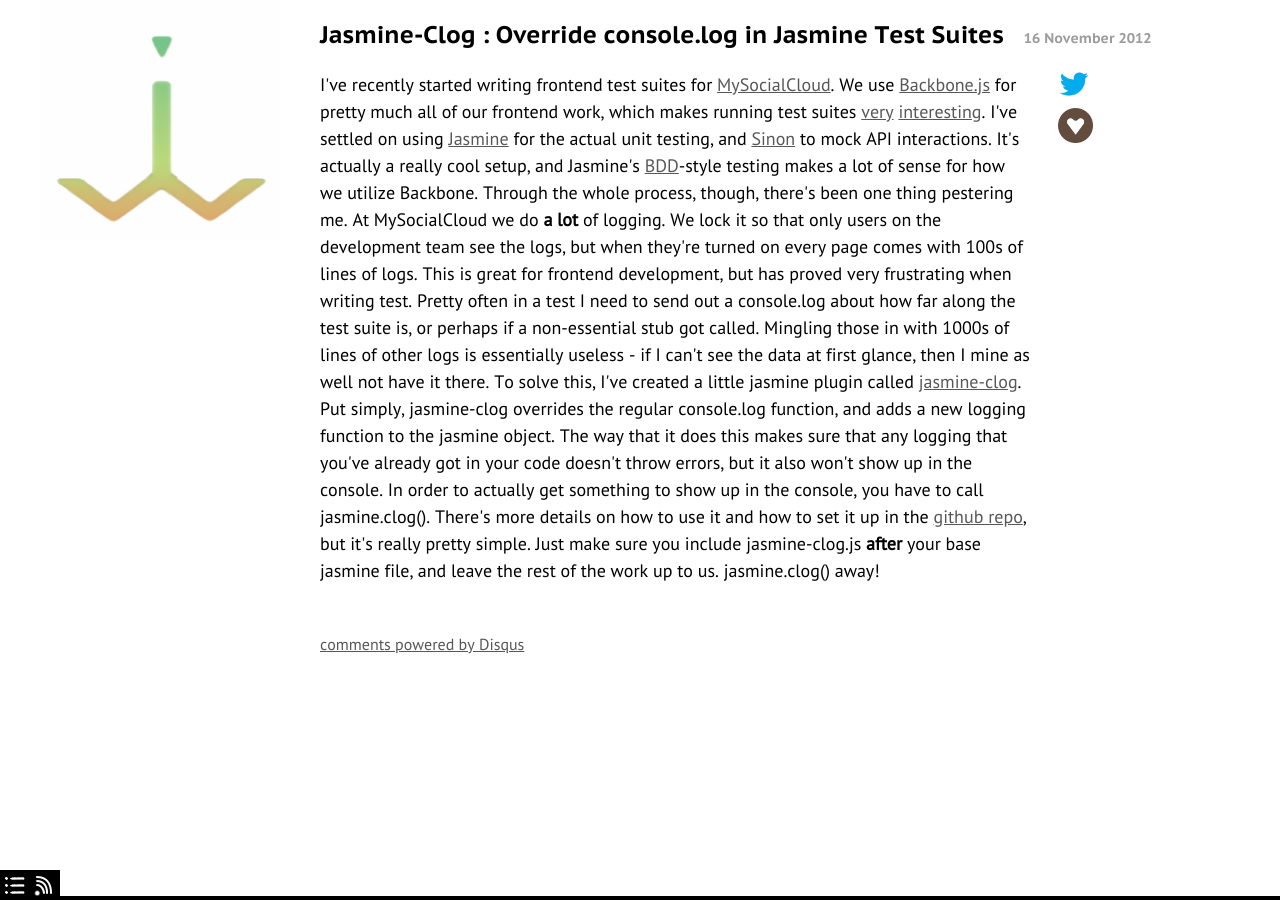
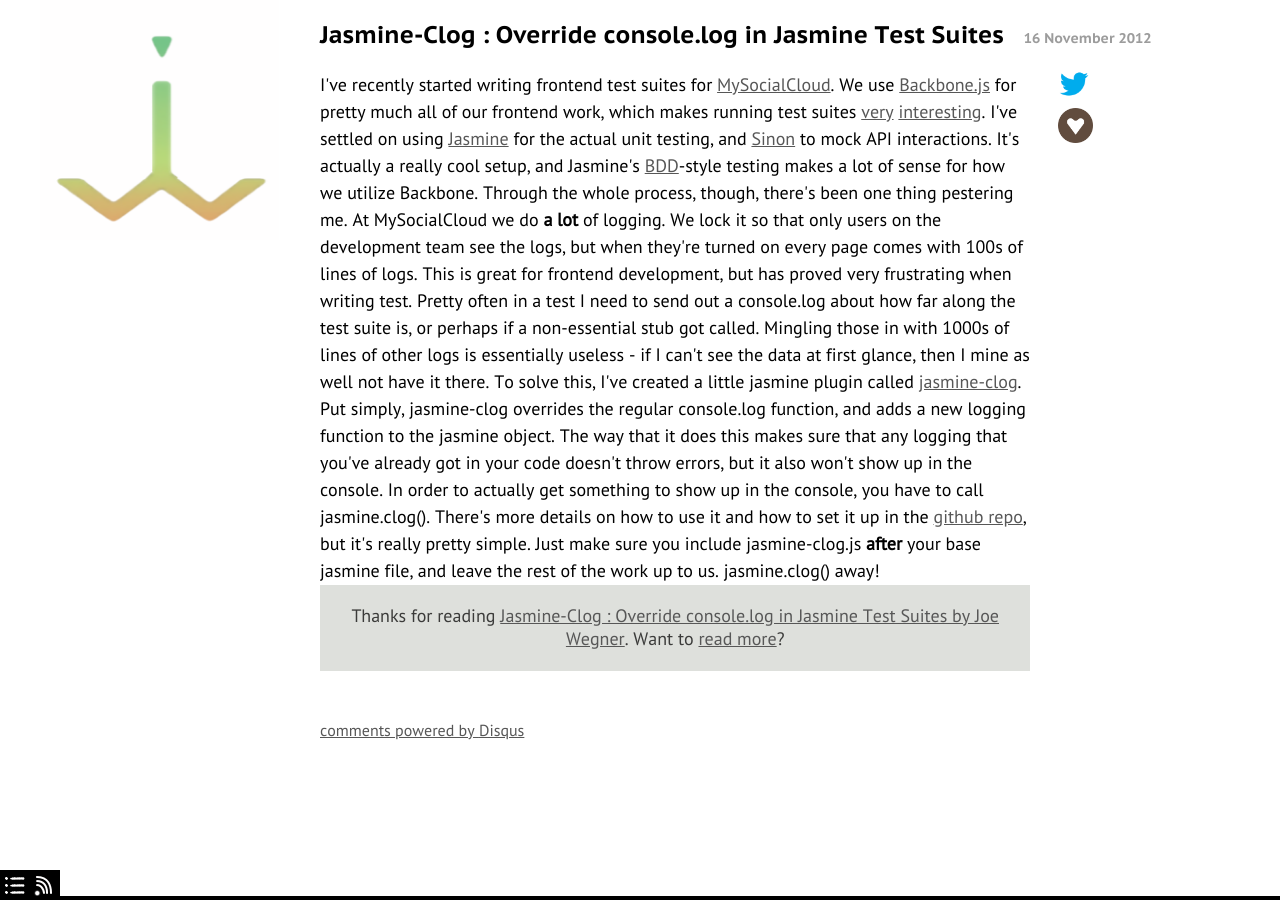
Before and after one commit to josephwegner/josephwegner.github.com, a Jekyll site: the page built from _posts/2012-11-16-jasmine-clog-override-console-log-in-jasmine-test-suites.html, in a window 1280 px wide. Built offline with Jekyll 4.4.1, drawn with Linux system fonts in a browser that asks for light colours; Markdown is read by kramdown in place of the engine named in the settings; comment, search, counter and statistics services are not loaded.

Commit message:
link up my name on all posts and blog index

```diff
--- a/_layouts/blog.html
+++ b/_layouts/blog.html
@@ -29,7 +29,7 @@
 <body>
 	<div id="metaColumn">
 		<div id="logo">
-			<a href="/"><img src="/images/logo.png" /></a>
+			<a href="/"><img src="/images/logo.png" alt="Joe Wegner" /></a>
 		</div>
 		<div id="footercontrols">
 			<div id="rss"><a href="/feed.xml"><img src="/images/rss.png" /></a></div></div>
@@ -42,6 +42,6 @@
 			{% endfor %}
 		</ul>
 	</div>
-	<div id="footer"></div>
+	<div id="footer">WegnerDesign Blog by <a href='/'>Joe Wegner</a></div>
 </body>
 </html>
--- a/_layouts/post.html
+++ b/_layouts/post.html
@@ -46,7 +46,7 @@
 <body onload="go();">
   <div id="metaColumn">
     <div id="logo">
-      <a href="/"><img src="/images/logo.png" /></a>
+      <a href="/"><img src="/images/logo.png" alt="Joe Wegner"/></a>
     </div>
     <div id="footercontrols">
       <div id="index"><a href="/blog"><img src="/images/index.png" /></a></div><!--
@@ -56,6 +56,13 @@
   <div id="post">
     <h2><span class='title'>{{ page.title }}</span><span class="date">{{ page.date | date_to_long_string }}</span></h2>
     <div id="body">{{ content }}</div>
+    <div id="thanks">
+      {% if page.thanks %}
+        {{page.thanks}}
+      {% else %}
+        Thanks for reading <a href="{{page.url}}">{{page.title}} by <a href="/">Joe Wegner</a>.  Want to <a href="/blog">read more</a>?
+      {% endif %}
+    </div>
     <div id="socialColumn">
       <div class='tweet' onMouseOver="trackMouseOver(this);" onClick="trackClick(this);"><a target="_blank" href="#"></a></div>
       <div class="gittip" onMouseOver="trackMouseOver(this);" onClick="trackClick(this);"><a target="_blank" href="https://www.gittip.com/josephwegner/"></a></div>
--- a/stylesheets/blog.css
+++ b/stylesheets/blog.css
@@ -219,6 +219,16 @@ pre code {
 	left: -6px;
 }
 
+#thanks {
+	background-color: #dee0dc;
+	padding: 20px;
+	text-align: center;
+    width: 75%;
+    box-sizing: border-box;
+    font-size: 18px;
+    color: #3b3b3a;
+}
+
 @media screen and (max-device-width: 699px) {
 	#socialColumn {
 		position: static;
```
